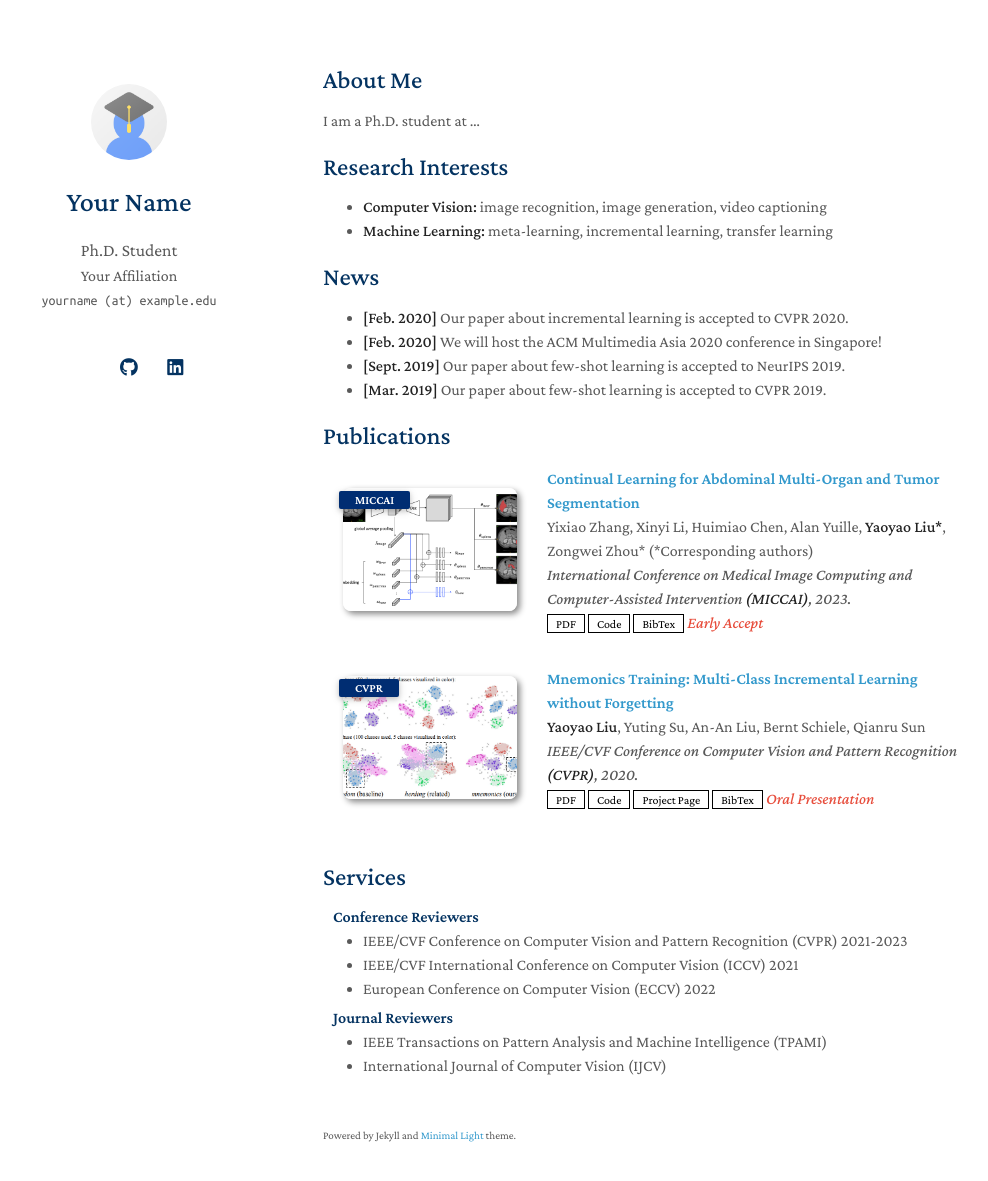
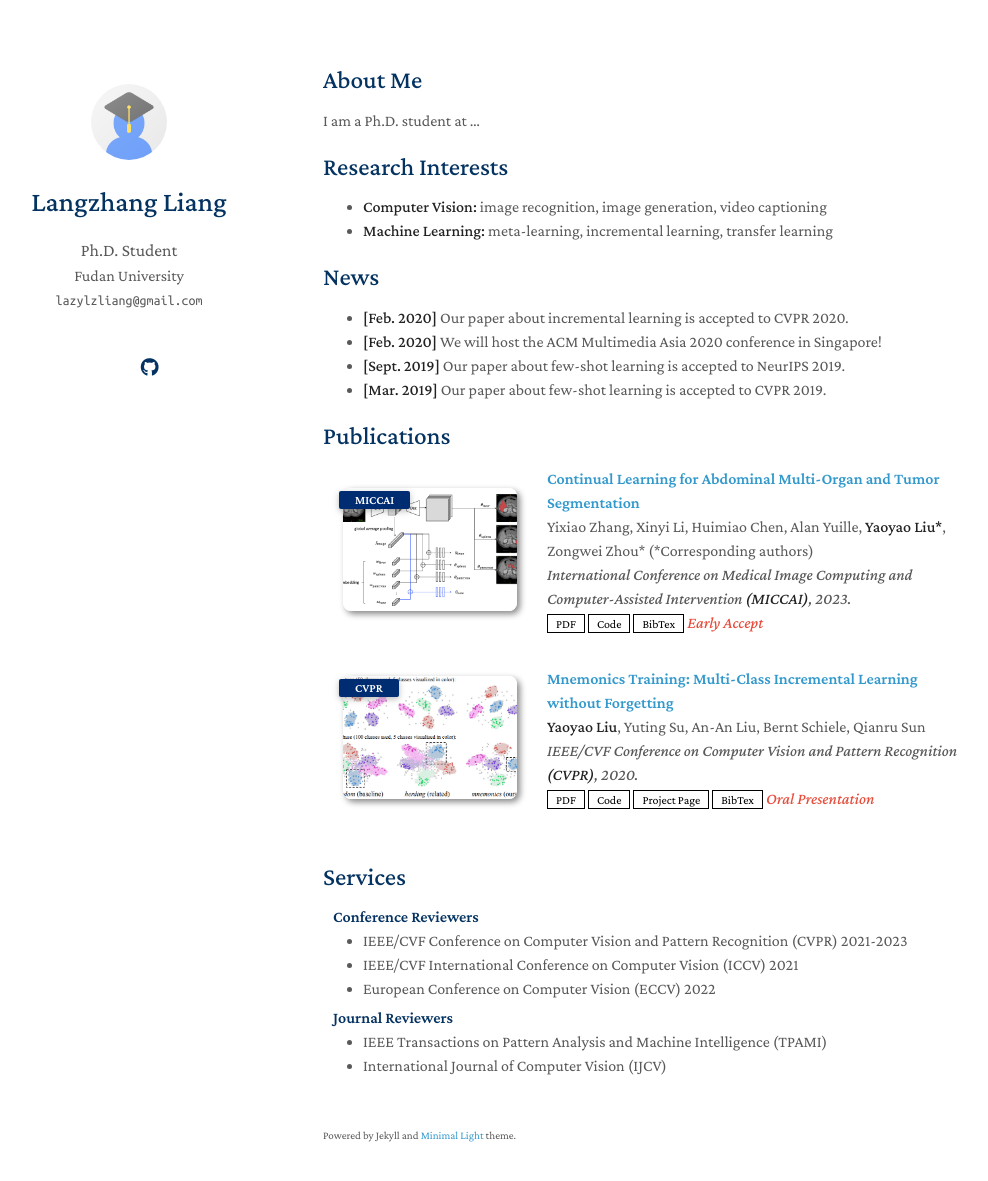
Before and after one commit to Jinx-byebye/Jinx-byebye.github.io, a Jekyll site: the page built from index.md, in a window 1280 px wide and 1216 px high. Shown: the top 1181 px of the window, without its empty margins (147-1135 px from the left). Built offline with Jekyll 4.4.1, drawn with Linux system fonts in a browser that asks for light colours; a style sheet for code colours, icons or effects is not loaded; our own code applies the rules of GitHub Pages for plain Markdown files.

Commit message:
Update _config.yml

```diff
--- a/_config.yml
+++ b/_config.yml
@@ -1,8 +1,8 @@
 # Basic Information
-title: Your Name
+title: Langzhang Liang
 position: Ph.D. Student
-affiliation: Your Affiliation
-email: yourname (at) example.edu
+affiliation: Fudan University
+email: lazylzliang@gmail.com
 
 # Search Engine Optimization (SEO)
 # The following information is used to improve the website traffic from search engines, e.g., Google.
@@ -12,11 +12,8 @@ canonical: https://minimal-light-theme.yliu.me/
 
 # Links
 # If you don't need one of them, you may delete the corresponding line.
-google_scholar: https://scholar.google.com/
-cv_link: assets/files/curriculum_vitae.pdf
-github_link: https://github.com/
-linkedin: https://www.linkedin.com/
-twitter: https://twitter.com/
+google_scholar: https://scholar.google.com/citations?user=Gq2LVnIAAAAJ
+github_link: https://github.com/Jinx-byebye/
 
 # Images (e.g., your profile picture and your website's favicon)
 # "favicon" and "favicon_dark" are used for the light and dark modes, respectively.
```
